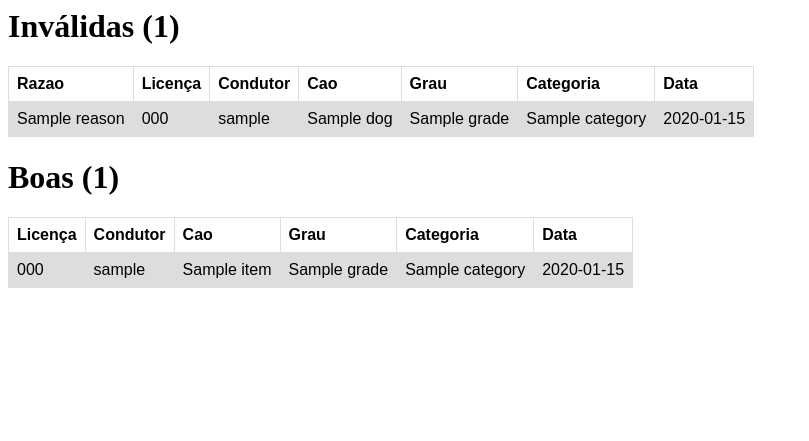
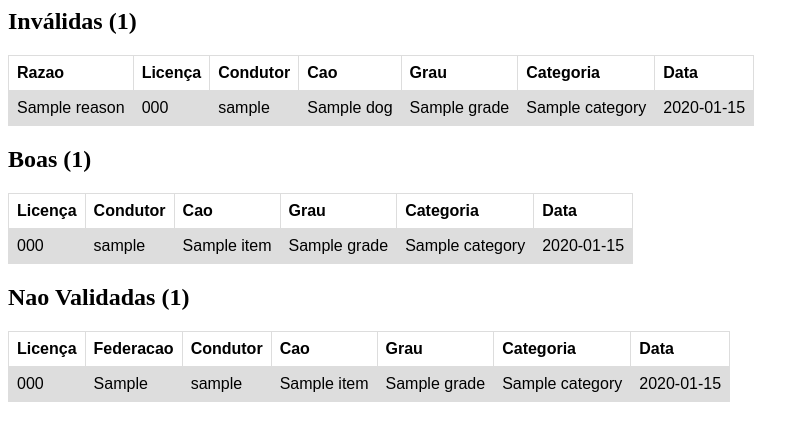
Before and after one commit to ardoric/flow_reg_check, a Flask app: template templates/validate.html in a window 1280 px wide. Shown: the top 441 px of the page, without its empty margins (0-809 px from the left). Run offline with Flask 3, Linux system fonts and the light colour scheme; the template is opened without the code that fills it: most values are stand-ins (such as "Sample title", 1, 10 or a date in 2020); parts of the project's set-up code (start-up, migrations or seed data) failed here and were passed over.

Commit message:
add ignored to list, change h1 to h2 for headers

```diff
--- a/templates/validate.html
+++ b/templates/validate.html
@@ -21,7 +21,7 @@ tr:nth-child(even) {
 
 {% if bad|length > 0 %}
 
-<h1>Inválidas ({{bad|length}})</h1>
+<h2>Inválidas ({{bad|length}})</h2>
 
 <table>
 	<tr>
@@ -51,7 +51,7 @@ tr:nth-child(even) {
 
 {% if warn|length > 0 %}
 
-<h1>Aviso ({{warn|length}})</h1>
+<h2>Aviso ({{warn|length}})</h2>
 
 <table>
 	<tr>
@@ -80,7 +80,7 @@ tr:nth-child(even) {
 {% endif %}
 
 {% if good|length > 0 %}
-<h1>Boas ({{good|length}})</h1>
+<h2>Boas ({{good|length}})</h2>
 
 <table>
 	<tr>
@@ -104,4 +104,33 @@ tr:nth-child(even) {
 </table>
 {% endif %}
 
+
+{% if ignored|length > 0 %}
+<h2>Nao Validadas ({{ignored|length}})</h2>
+
+<table>
+	<tr>
+		<th>Licença</th>
+		<th>Federacao</th>
+		<th>Condutor</th>
+		<th>Cao</th>
+		<th>Grau</th>
+		<th>Categoria</th>
+		<th>Data</th>
+	</tr>
+{% for item in ignored %}
+	<tr>
+		<td>{{item['Agility License Number']}}</td>
+		<td>{{item['Agility Federation']}}</td>
+		<td>{{item['Handler (full name)']}}</td>
+		<td>{{item['Dog Name']}}</td>
+		<td>{{item['Grade']}}</td>
+		<td>{{item['Category']}}</td>
+		<td>{{item['Trial Date']}}</td>
+	</tr>
+{% endfor %}
+</table>
+{% endif %}
+
+
 </body>
```
